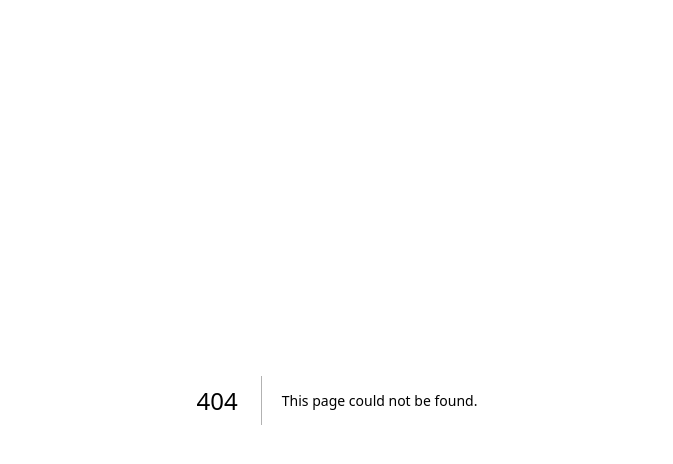
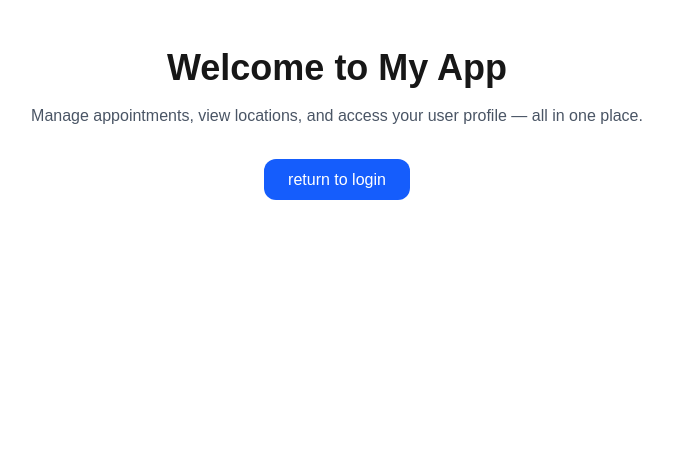
Before and after one commit to RRKaze/salon45, a Next.js app in the folder frontend/: page /home in a window 1280 px wide. Before the commit this address had no page. Shown: the top 464 px of the page, without its empty margins (303-976 px from the left). Built offline with nearby package versions, Linux system fonts and the light colour scheme.

Commit message:
adding pages

```diff
--- /dev/null
+++ b/frontend/app/error/page.tsx
@@ -0,0 +1,7 @@
+export default function ErrorPage() {
+    return(
+        <div>
+            this is the error page.
+        </div>
+    )
+}
--- /dev/null
+++ b/frontend/app/home/page.tsx
@@ -0,0 +1,20 @@
+"use client";
+import Image from "next/image";
+import { ChangeEvent, useState } from "react";
+
+
+export default function HomePage() {
+    return (
+      <section className="text-center mt-12">
+        <h1 className="text-4xl font-bold mb-4">Welcome to My App</h1>
+        <p className="text-gray-600 mb-8">
+          Manage appointments, view locations, and access your user profile — all in one place.
+        </p>
+        <div className="mt-10">
+          <a href="/login" className="bg-blue-600 text-white px-6 py-3 rounded-xl hover:bg-blue-700 transition">
+            return to login
+          </a>
+        </div>
+      </section>
+    );
+  }
--- a/frontend/app/login/page.tsx
+++ b/frontend/app/login/page.tsx
@@ -1,5 +1,5 @@
 "use client";
-import Image from "next/image";
+import { redirect } from "next/navigation";
 import { ChangeEvent, useState } from "react";
 
 
@@ -14,6 +14,9 @@ export default function LoginPage({
 
         console.log("submit clicked", JSON.stringify(state));
         console.log("response", JSON.stringify(res));
+        if (res.status === 200) {
+            redirect("/home");
+        }
     }
 
     function handleUsernameChange(i:ChangeEvent<HTMLInputElement>){
```
